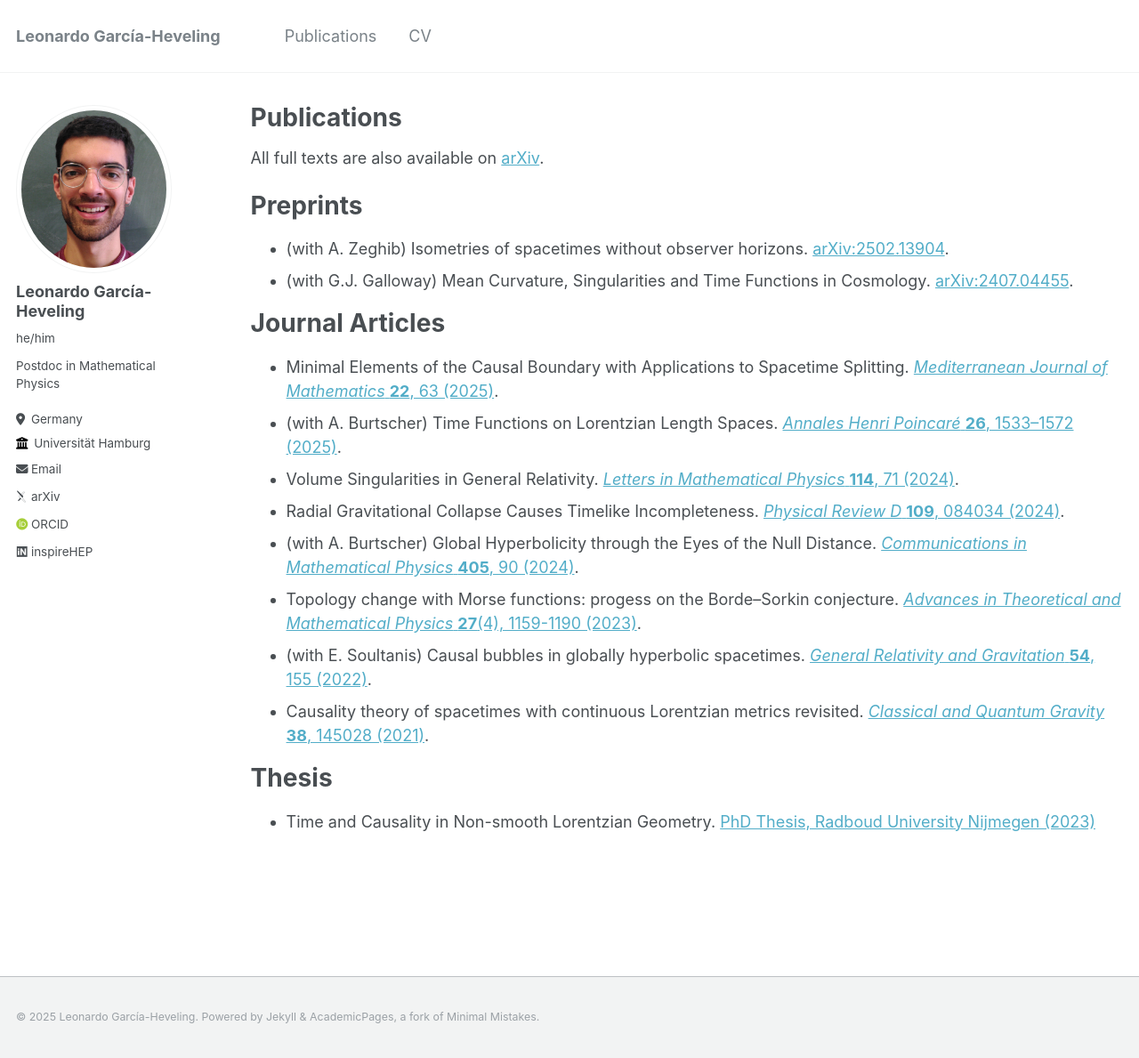
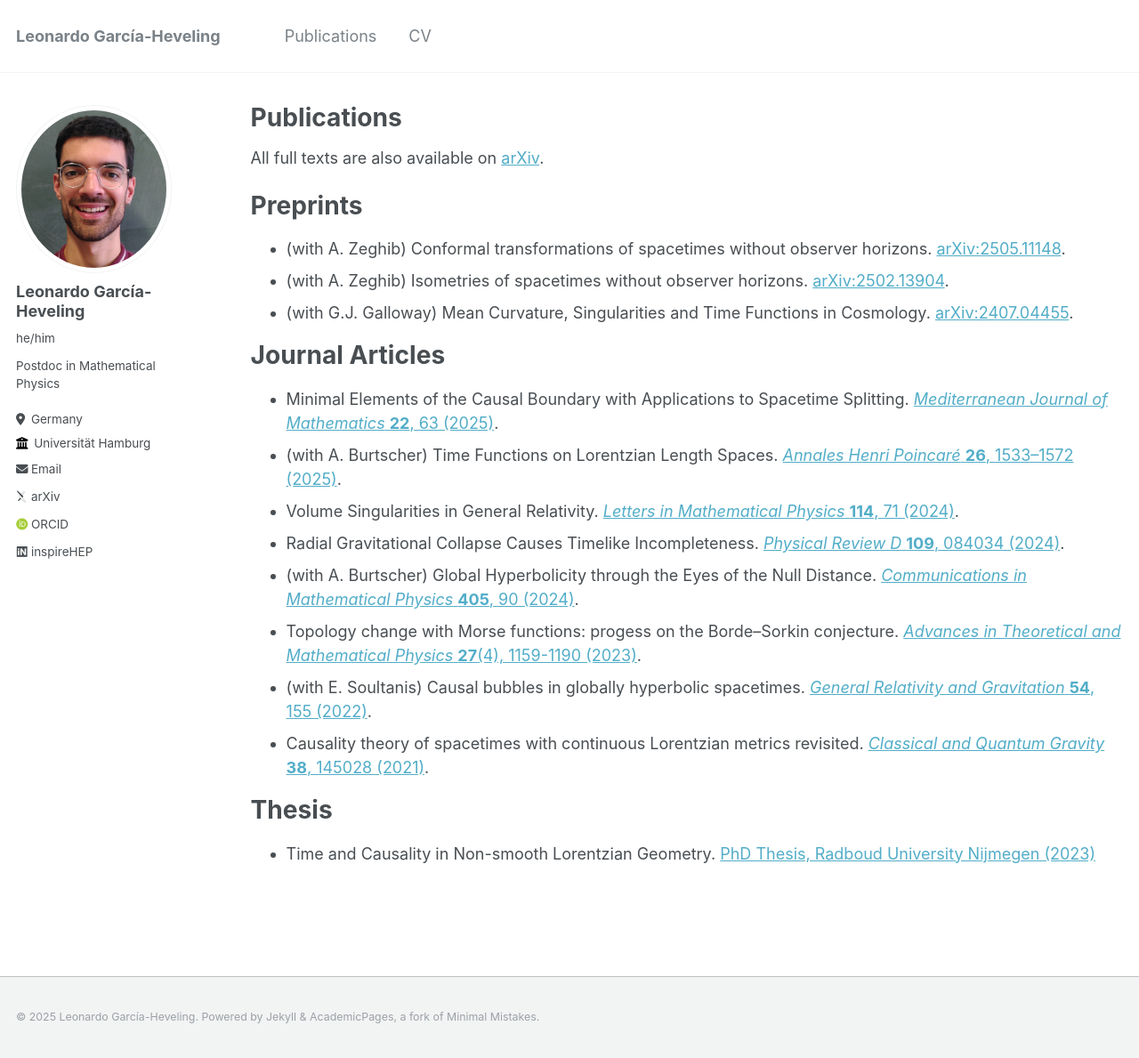
Before and after one commit to LeoGarciaHeveling/LeoGarciaHeveling.github.io, a Jekyll site: the page built from _pages/publications.md, in a window 1280 px wide and 1189 px high. Shown: the whole window at 89% size. Built offline with Jekyll 4.4.1, drawn with Linux system fonts in a browser that asks for light colours; some web fonts are replaced.

Commit message:
Update publications.md

```diff
--- a/_pages/publications.md
+++ b/_pages/publications.md
@@ -11,6 +11,7 @@ All full texts are also available on <a href="{{site.author.arxiv}}">arXiv</a>.
 
 Preprints
 ===
+* (with A. Zeghib) Conformal transformations of spacetimes without observer horizons. [arXiv:2505.11148](https://doi.org/10.48550/arXiv.2505.11148).
 * (with A. Zeghib) Isometries of spacetimes without observer horizons. [arXiv:2502.13904](https://doi.org/10.48550/arXiv.2502.13904).
 * (with G.J. Galloway) Mean Curvature, Singularities and Time Functions in Cosmology. [arXiv:2407.04455](https://doi.org/10.48550/arXiv.2407.04455).
 
```
